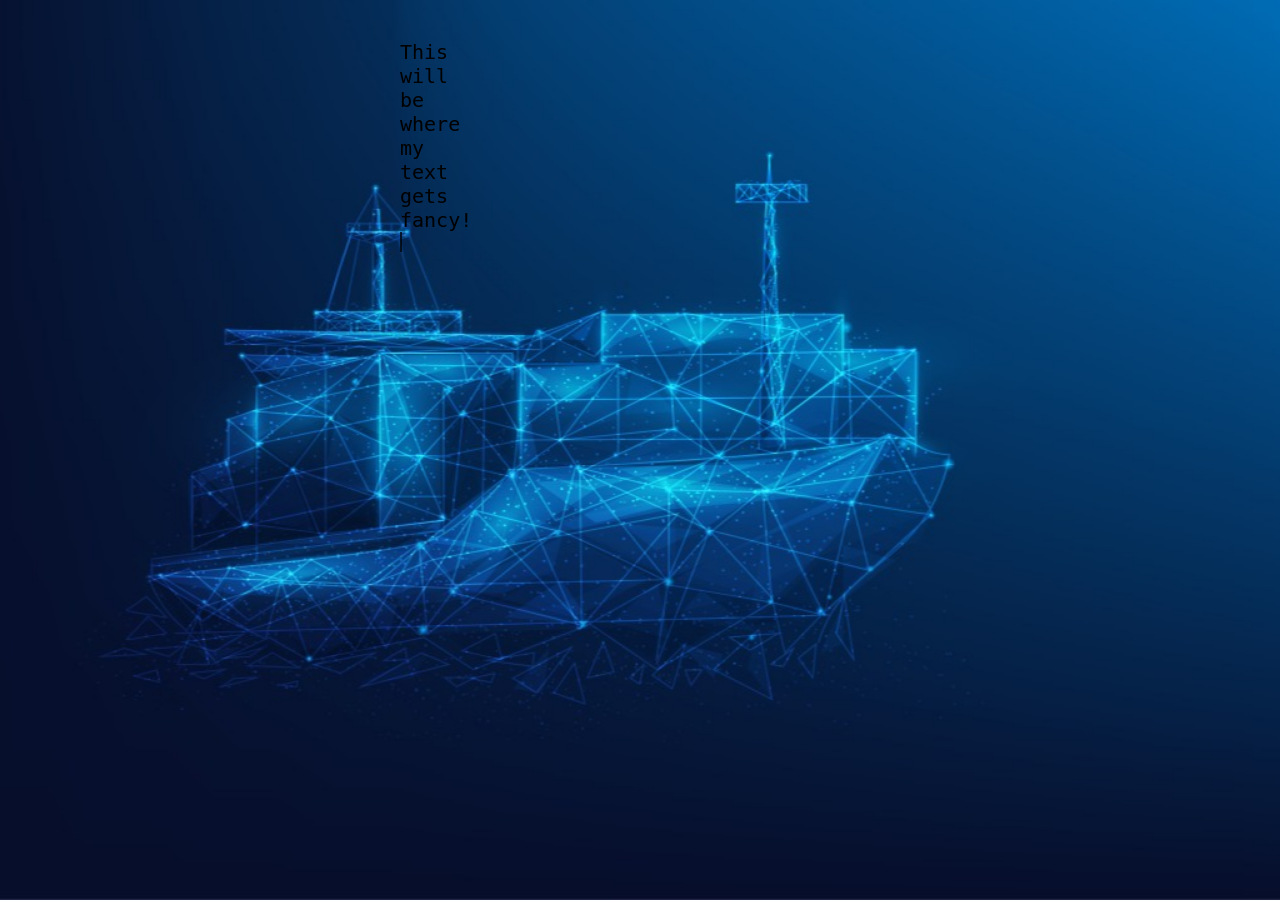
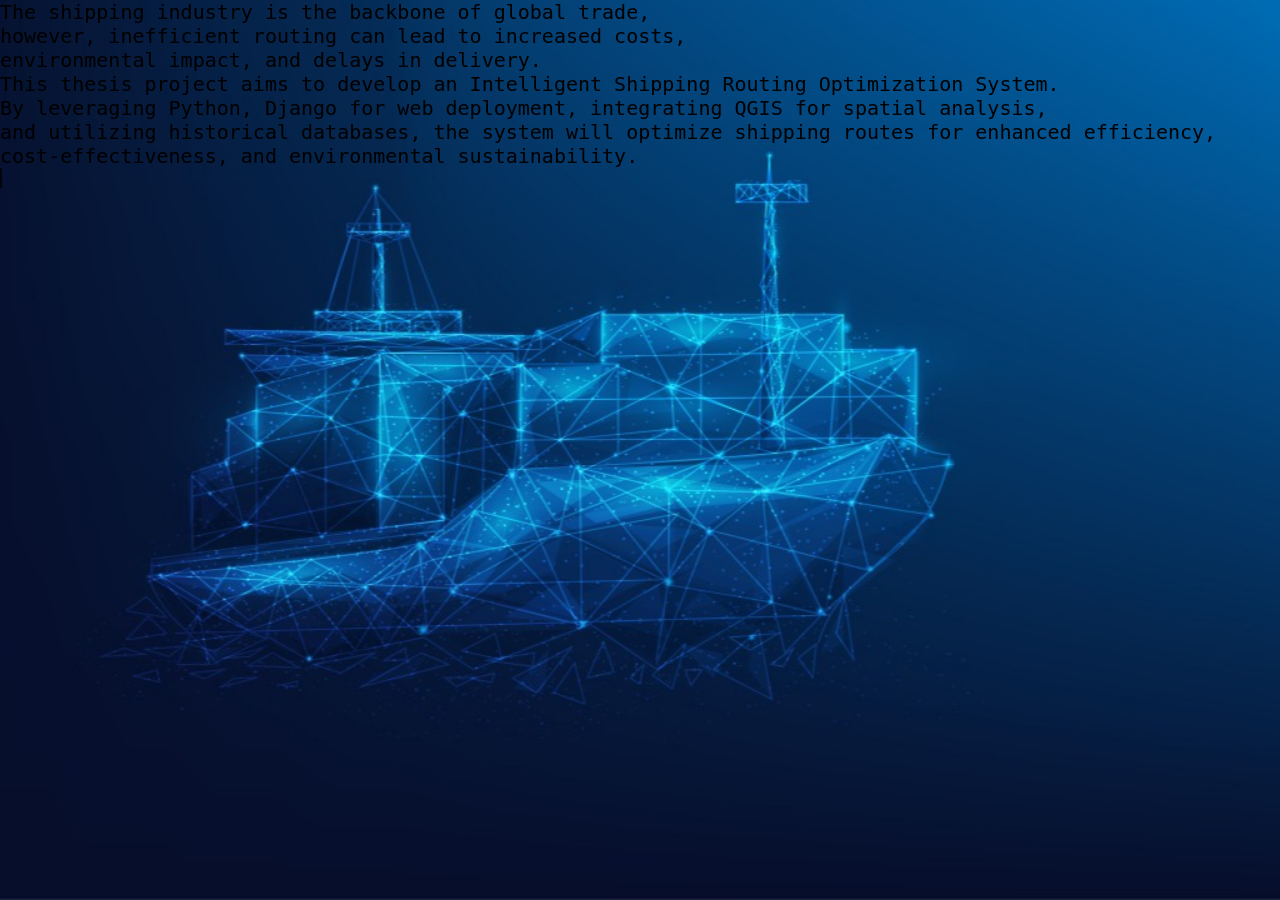
Before and after one commit to Brainmated/Route-Optimization-System-Shipping-, a Django app: page /login/ in a window 1280 px wide; the page is wider, and only the part inside the window is pictured. Run offline with Django 4.2, Linux system fonts and the light colour scheme.

Commit message:
styling day 21/2, weird results

```diff
--- a/ISROS/routing/static/styles.css
+++ b/ISROS/routing/static/styles.css
@@ -31,23 +31,22 @@ body {
 }
 
 .typewriter {
-    position: absolute;
-    top: 40px;
-    left: 400px;
-    width: 20px;
-    height: 100%;
+  position: relative; /* Modified property */
+  display: inline-block; /* Modified property */
 }
 
 .text {
   font-size: 20px;
   font-family: monospace;
-    white-space: pre-wrap;
+  white-space: nowrap;
   margin: 0;
   padding-right: 10px;
-    animation: typing 2s steps(30, end), blink-caret .5s step-end infinite;
+  border-right: 1.5px solid #000; /* Added property */
+  overflow: hidden; /* Added property */
+  animation: typewriter 2s steps(40) forwards, blink-caret .5s step-end infinite;
 }
 
-  @keyframes typing {
+@keyframes typewriter {
   from {
       width: 0;
   }
--- a/ISROS/routing/templates/login.html
+++ b/ISROS/routing/templates/login.html
@@ -9,7 +9,7 @@
   <title>Intelligent Shipping - Login</title>
 </head>
 <div class="typewriter">
-  <p class="text">This will be where my text gets fancy!</p>
+  <p class="text">The shipping industry is the backbone of global trade,<br> however, inefficient routing can lead to increased costs,<br> environmental impact, and delays in delivery. <br> This thesis project aims to develop an Intelligent Shipping Routing Optimization System. <br>  By leveraging Python, Django for web deployment, integrating QGIS for spatial analysis, <br> and utilizing historical databases, the system will optimize shipping routes for enhanced efficiency, <br>  cost-effectiveness, and environmental sustainability.</p>
   <span class="cursor"></span>
 </div>
 <body>
```
Lines whose indentation alone changed are shown as unchanged.
